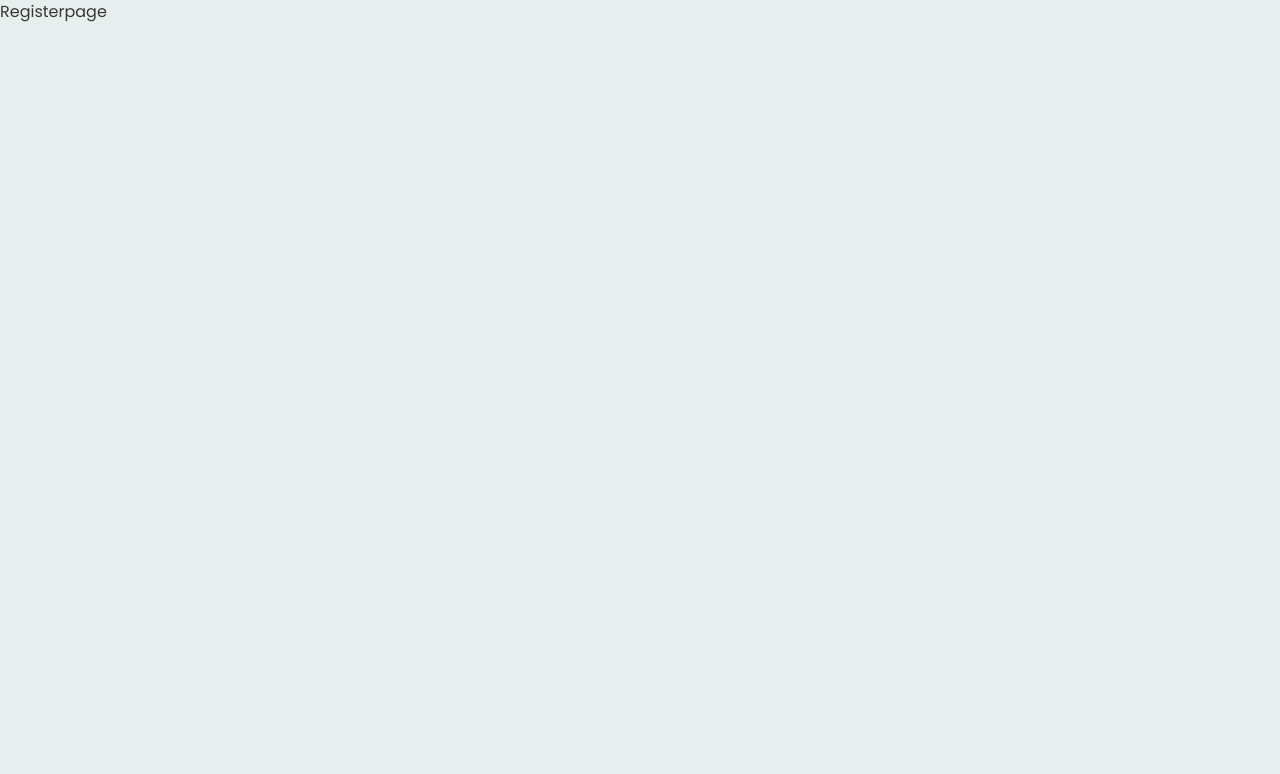
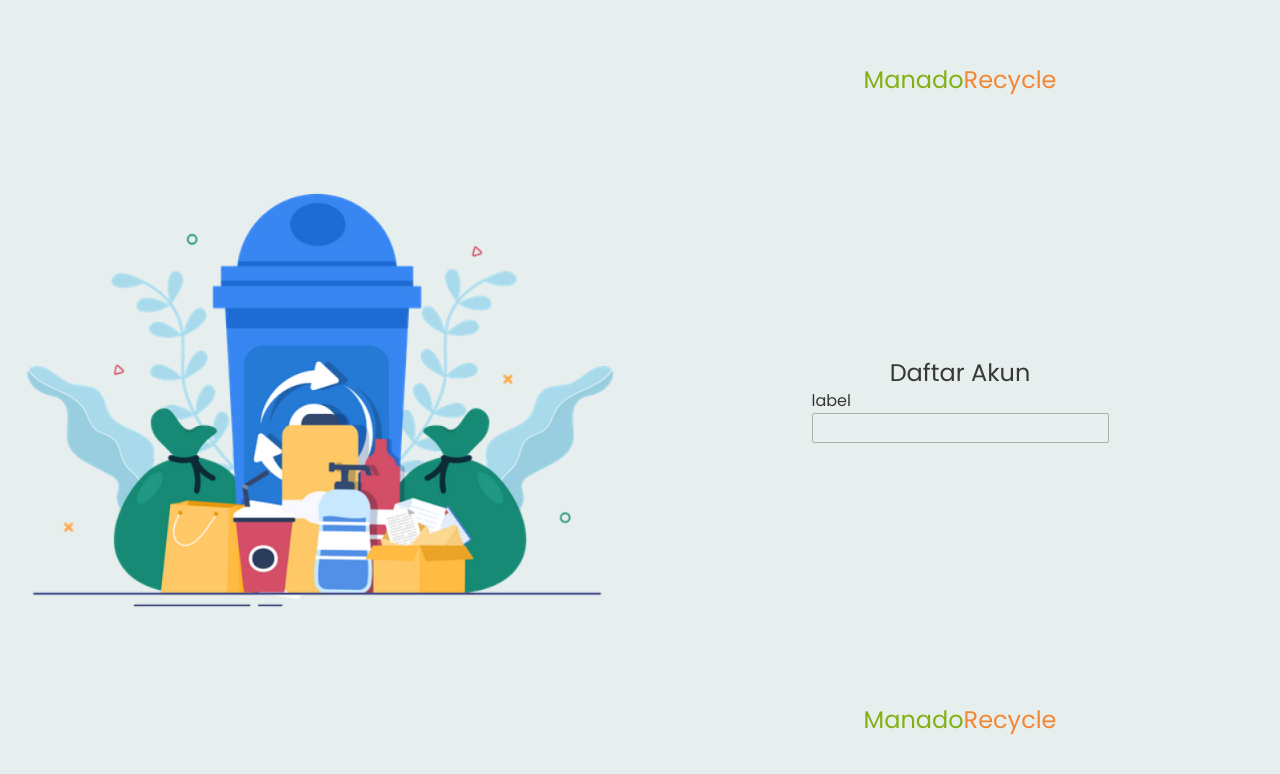
Before and after one commit to rivopelu/Manado-Sampah, a React (Create React App) app: page /register in a window 1280 px wide. Shown: the top 774 px of the page. Built offline with nearby package versions, Linux system fonts and the light colour scheme.

Commit message:
process register

```diff
--- /dev/null
+++ b/src/components/atoms/BrandLogo.jsx
@@ -0,0 +1,13 @@
+import React from 'react'
+
+const BrandLogo = ({ className }) => {
+    return (
+
+        <div to='/' className={`brand lg:text-2xl ${className}`}>
+            <span className='text-ijo'>Manado</span>
+            <span className='text-main-orange'>Recycle</span>
+        </div>
+    )
+}
+
+export default BrandLogo
--- a/src/components/atoms/index.js
+++ b/src/components/atoms/index.js
@@ -1,3 +1,4 @@
 import BtnComp from "./BtnComp";
-
-export { BtnComp }
+import BrandLogo from "./BrandLogo";
+import InputComp from "./inputComp";
+export { BtnComp, BrandLogo, InputComp }
--- /dev/null
+++ b/src/components/atoms/inputComp.jsx
@@ -0,0 +1,12 @@
+import React from 'react'
+
+const InputComp = () => {
+    return (
+        <div className='inputComp relative'>
+            <div className="label">label</div>
+            <input className={`px-3 py-1 rounded-sm text-sm border-abu-border border bg-base focus:outline-none focus:border-ijo`} type="text" />
+        </div>
+    )
+}
+
+export default InputComp
--- a/src/pages/auth/register.jsx
+++ b/src/pages/auth/register.jsx
@@ -1,8 +1,26 @@
 import React from 'react'
-
+import { BrandLogo, InputComp } from '../../components'
+import registerImge from './img/register.png'
 const Registerpage = () => {
     return (
-        <div>Registerpage</div>
+        <div className='registerPage flex items-center min-h-screen flex-col lg:flex-row'>
+            <div className="kiri w-1/2 flex justify-between items-center flex-col">
+                <img src={registerImge} alt="" />
+            </div>
+            <div className="kanan w-1/2  flex justify-between items-center flex-col h-screen py-16">
+                <BrandLogo />
+                <div className='w-full flex flex-col items-center'>
+                    <p className='text-2xl'>Daftar Akun</p>
+                    <div className="inputGroup">
+                        <div className="input">
+
+                            <InputComp />
+                        </div>
+                    </div>
+                </div>
+                <BrandLogo />
+            </div>
+        </div>
     )
 }
 
--- a/tailwind.config.js
+++ b/tailwind.config.js
@@ -13,7 +13,8 @@ module.exports = {
       'base': '#E7EFEE',
       'itam': '#373737',
       'text-abu': '#7E7E7E',
-      'white': '#ffffff'
+      'white': '#ffffff',
+      'abu-border': '#B1AEAE'
 
 
 
```
Also changed, not shown: src/pages/auth/img/register.png (added).
